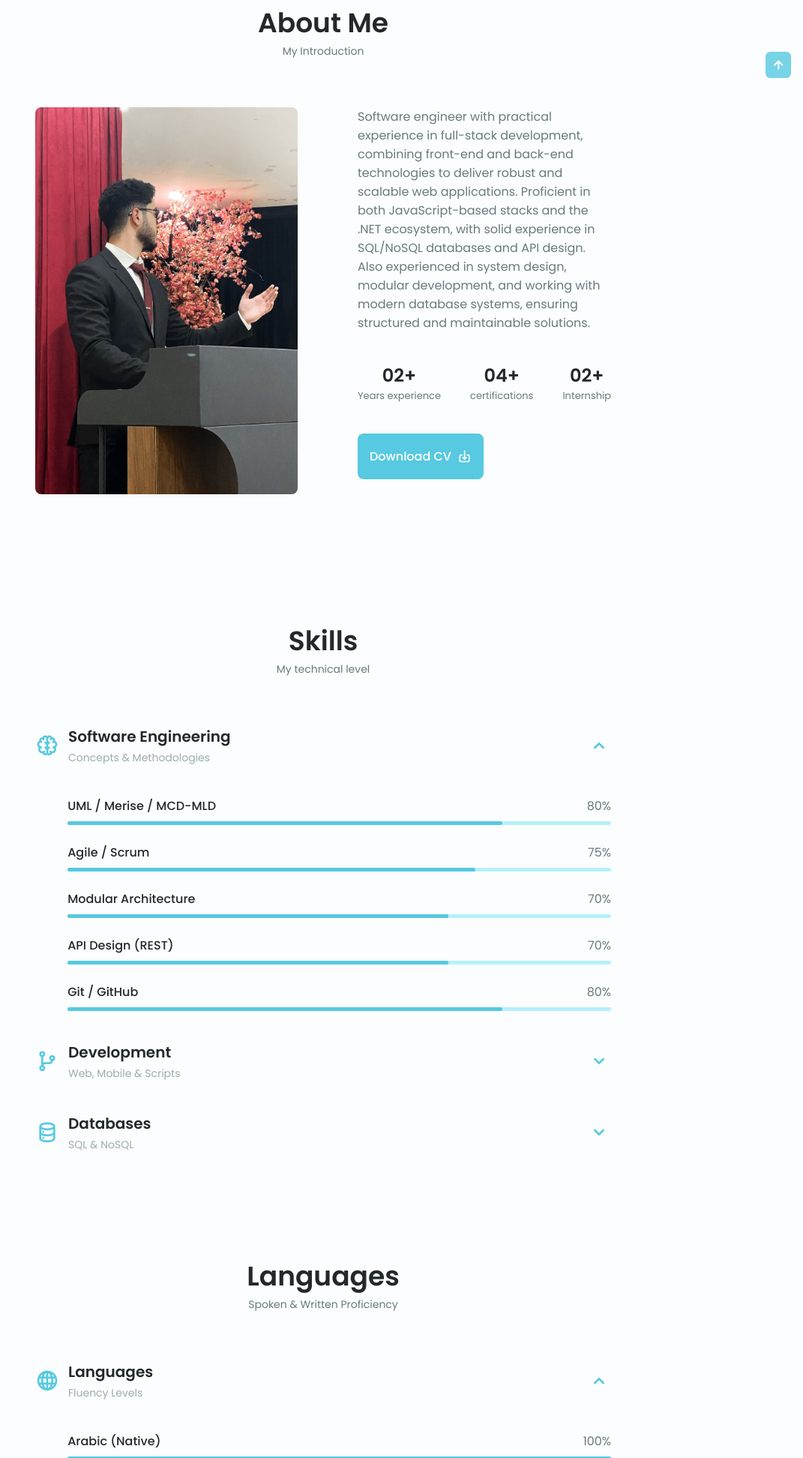
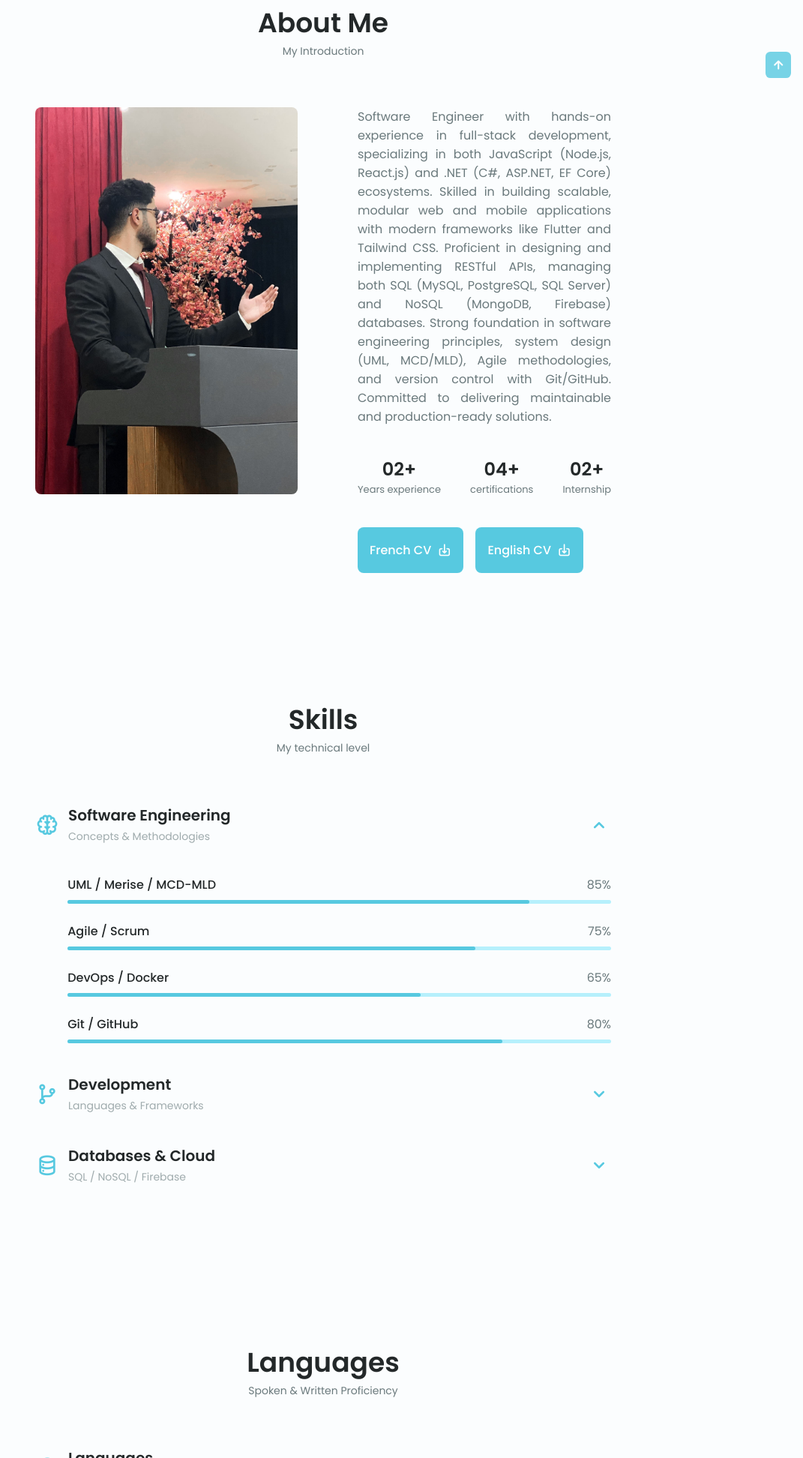
Before and after one commit to rahhilyassir/portfolio, a plain HTML site: page index.html in a window 1280 px wide. Shown: the part 856-2800 px from the top of the page at 75% size, without its empty margins (209-1280 px from the left). Drawn offline with nearby package versions, Linux system fonts and the light colour scheme.

Commit message:
skills, CVs update

```diff
--- a/index.html
+++ b/index.html
@@ -45,13 +45,8 @@
                             </a>
                         </li>
                         <li class="nav__item">
-                            <a href="#services" class="nav__link">
-                                <i class="uil uil-briefcase-alt nav__icon"></i>Services
-                            </a>
-                        </li>
-                        <li class="nav__item">
-                            <a href="#portfolio" class="nav__link">
-                                <i class="uil uil-scenery nav__icon"></i>Portfolio
+                            <a href="#QUALIFICATION" class="nav__link">
+                                <i class="uil uil-graduation-cap nav__icon"></i>Qualification
                             </a>
                         </li>
                         <li class="nav__item">
@@ -139,9 +134,7 @@
                     <img src="packages/images/PFP2.jpg" alt="" class="about__img">
                     <div class="about__data">
                         <p class="about__description">
-                            Software engineer with practical experience in full-stack development, combining front-end and back-end technologies to deliver robust and scalable web applications.
-                            Proficient in both JavaScript-based stacks and the .NET ecosystem, with solid experience in SQL/NoSQL databases and API design.
-                            Also experienced in system design, modular development, and working with modern database systems, ensuring structured and maintainable solutions.
+                            Software Engineer with hands-on experience in full-stack development, specializing in both JavaScript (Node.js, React.js) and .NET (C#, ASP.NET, EF Core) ecosystems. Skilled in building scalable, modular web and mobile applications with modern frameworks like Flutter and Tailwind CSS. Proficient in designing and implementing RESTful APIs, managing both SQL (MySQL, PostgreSQL, SQL Server) and NoSQL (MongoDB, Firebase) databases. Strong foundation in software engineering principles, system design (UML, MCD/MLD), Agile methodologies, and version control with Git/GitHub. Committed to delivering maintainable and production-ready solutions.
                         </p>
                         <div class="about__info">
                             <div>
@@ -159,8 +152,11 @@
                         </div>
 
                         <div class="about__buttons">
-                            <a download="packages\images\MonCv.pdf" href="packages\images\MonCv.pdf" target="_blank" class="button button--flex">
-                                Download CV<i class="uil uil-download-alt button__icon"></i>
+                            <a download="YassirRAHHIL-cv-fr" href="packages\images\YassirRAHHIL-cv-fr.pdf" target="_blank" class="button button--flex">
+                                French CV<i class="uil uil-download-alt button__icon"></i>
+                            </a>
+                            <a download="YassirRAHHIL-cv-en" href="packages\images\YassirRAHHIL-cv-en.pdf" target="_blank" class="button button--flex">
+                                English CV<i class="uil uil-download-alt button__icon"></i>
                             </a>
                         </div>
                     </div>
@@ -189,7 +185,7 @@
                     <div class="skills__data">
                         <div class="skills__titles">
                             <h3 class="skills__name">UML / Merise / MCD-MLD</h3>
-                                        <span class="skills__number">80%</span>
+                            <span class="skills__number">85%</span>
                         </div>
                         <div class="skills__bar">
                             <span class="skills__percentage skills__uml"></span>
@@ -206,20 +202,11 @@
                     </div>
                     <div class="skills__data">
                         <div class="skills__titles">
-                                        <h3 class="skills__name">Modular Architecture</h3>
-                                        <span class="skills__number">70%</span>
+                            <h3 class="skills__name">DevOps / Docker</h3>
+                            <span class="skills__number">65%</span>
                         </div>
                         <div class="skills__bar">
-                                        <span class="skills__percentage skills__modular"></span>
-                                    </div>
-                                </div>
-                                <div class="skills__data">
-                                    <div class="skills__titles">
-                                        <h3 class="skills__name">API Design (REST)</h3>
-                                        <span class="skills__number">70%</span>
-                                    </div>
-                                    <div class="skills__bar">
-                                        <span class="skills__percentage skills__api"></span>
+                            <span class="skills__percentage skills__devops"></span>
                         </div>
                     </div>
                     <div class="skills__data">
@@ -234,31 +221,30 @@
                 </div>
             </div>
 
-
-                        <!-- Back-End Development -->
+            <!-- Development -->
             <div class="skills__content skills__close">
                 <div class="skills__header">
                     <i class="uil uil-code-branch skills__icon"></i>
                     <div>
                         <h1 class="skills__title">Development</h1>
-                                    <span class="skills__subtitle">Web, Mobile & Scripts</span>
+                        <span class="skills__subtitle">Languages & Frameworks</span>
                     </div>
                     <i class="uil uil-angle-down skills__arrow"></i>
                 </div>
                 <div class="skills__list grid">
                     <div class="skills__data">
                         <div class="skills__titles">
-                                        <h3 class="skills__name">.NET / ASP.NET Core</h3>
-                                        <span class="skills__number">70%</span>
+                            <h3 class="skills__name">C / C++</h3>
+                            <span class="skills__number">75%</span>
                         </div>
                         <div class="skills__bar">
-                                        <span class="skills__percentage skills__dotnet"></span>
+                            <span class="skills__percentage skills__csharp"></span>
                         </div>
                     </div>
                     <div class="skills__data">
                         <div class="skills__titles">
-                                        <h3 class="skills__name">Node.js / Express</h3>
-                                        <span class="skills__number">65%</span>
+                            <h3 class="skills__name">JavaScript / Node.js / Express</h3>
+                            <span class="skills__number">70%</span>
                         </div>
                         <div class="skills__bar">
                             <span class="skills__percentage skills__node"></span>
@@ -266,7 +252,7 @@
                     </div>
                     <div class="skills__data">
                         <div class="skills__titles">
-                                        <h3 class="skills__name">React.js</h3>
+                            <h3 class="skills__name">React.js / tailwind css</h3>
                             <span class="skills__number">70%</span>
                         </div>
                         <div class="skills__bar">
@@ -284,7 +270,16 @@
                     </div>
                     <div class="skills__data">
                         <div class="skills__titles">
-                                        <h3 class="skills__name">Python (Scripts)</h3>
+                            <h3 class="skills__name">C# / .NET / ASP.NET / EF Core</h3>
+                            <span class="skills__number">70%</span>
+                        </div>
+                        <div class="skills__bar">
+                            <span class="skills__percentage skills__dotnet"></span>
+                        </div>
+                    </div>
+                    <div class="skills__data">
+                        <div class="skills__titles">
+                            <h3 class="skills__name">Python / Flask / OpenCV / Scripts</h3>
                             <span class="skills__number">75%</span>
                         </div>
                         <div class="skills__bar">
@@ -294,22 +289,21 @@
                 </div>
             </div>
 
-
-                        <!-- Front-End Development -->
+            <!-- Databases & Cloud -->
             <div class="skills__content skills__close">
                 <div class="skills__header">
                     <i class="uil uil-database skills__icon"></i>
                     <div>
-                                    <h1 class="skills__title">Databases</h1>
-                                    <span class="skills__subtitle">SQL & NoSQL</span>
+                        <h1 class="skills__title">Databases & Cloud</h1>
+                        <span class="skills__subtitle">SQL / NoSQL / Firebase</span>
                     </div>
                     <i class="uil uil-angle-down skills__arrow"></i>
                 </div>
                 <div class="skills__list grid">
                     <div class="skills__data">
                         <div class="skills__titles">
-                                        <h3 class="skills__name">PostgreSQL / MySQL</h3>
-                                        <span class="skills__number">70%</span>
+                            <h3 class="skills__name">MySQL / PostgreSQL</h3>
+                            <span class="skills__number">75%</span>
                         </div>
                         <div class="skills__bar">
                             <span class="skills__percentage skills__sql"></span>
@@ -317,15 +311,37 @@
                     </div>
                     <div class="skills__data">
                         <div class="skills__titles">
+                            <h3 class="skills__name">SQL Server</h3>
+                            <span class="skills__number">70%</span>
+                        </div>
+                        <div class="skills__bar">
+                            <span class="skills__percentage skills__sqlserver"></span>
+                        </div>
+                    </div>
+                    <div class="skills__data">
+                        <div class="skills__titles">
                             <h3 class="skills__name">MongoDB</h3>
-                                        <span class="skills__number">60%</span>
+                            <span class="skills__number">70%</span>
                         </div>
                         <div class="skills__bar">
                             <span class="skills__percentage skills__mongo"></span>
                         </div>
                     </div>
+                    <div class="skills__data">
+                        <div class="skills__titles">
+                            <h3 class="skills__name">Firebase</h3>
+                            <span class="skills__number">65%</span>
+                        </div>
+                        <div class="skills__bar">
+                            <span class="skills__percentage skills__firebase"></span>
                         </div>
                     </div>
+                </div>
+            </div>
+        </div>
+    </div>
+</section>
+
             <!--==================== LANGUAGES ====================-->
             <section class="skills section" id="languages">
                 <h2 class="section__title">Languages</h2>
@@ -379,7 +395,7 @@
 
 
               <!--==================== QUALIFICATION ====================-->
-        <section class="qualification__section">
+        <section class="qualification__section" id="QUALIFICATION">
             <h2 class="section__title">Qualification</h2>
             <span class="section__subtitle">My personal journey</span>
 
@@ -565,7 +581,7 @@
             <div class="footer__container container grid">
                 <div>
                     <h1 class="footer__title">Yassir RAHHIL</h1>
-                    <span class="footer__subtitle">Data Engineer</span>
+                    <span class="footer__subtitle">Software Engineer</span>
                 </div>
 
                 <ul class="footer__links">
--- a/packages/css/styles.css
+++ b/packages/css/styles.css
@@ -417,8 +417,11 @@ img {
 }
 
 .about__description {
-  text-align: center;
+  text-align: justify;
   margin-bottom: var(--mb-2-5);
+}
+.about__container .about__description {
+  text-align: justify;
 }
 
 .about__info {
@@ -446,6 +449,7 @@ img {
 .about__buttons {
   display: flex;
   justify-content: center;
+  gap: 1rem;
 }
 
 /*==================== SKILLS ====================*/
@@ -516,20 +520,17 @@ img {
   background-color: var(--first-color);
 }
 /* === Software Engineering Concepts === */
+/* === Software Engineering === */
 .skills__uml {
-  width: 80%;
+  width: 85%;
 }
 
 .skills__agile {
   width: 75%;
 }
 
-.skills__modular {
-  width: 70%;
-}
-
-.skills__api {
-  width: 70%;
+.skills__devops {
+  width: 65%;
 }
 
 .skills__git {
@@ -537,12 +538,12 @@ img {
 }
 
 /* === Development === */
-.skills__dotnet {
-  width: 70%;
+.skills__csharp {
+  width: 75%;
 }
 
 .skills__node {
-  width: 65%;
+  width: 70%;
 }
 
 .skills__react {
@@ -553,17 +554,29 @@ img {
   width: 60%;
 }
 
+.skills__dotnet {
+  width: 70%;
+}
+
 .skills__python {
   width: 75%;
 }
 
-/* === Databases === */
+/* === Databases & Cloud === */
 .skills__sql {
+  width: 75%;
+}
+
+.skills__sqlserver {
   width: 70%;
 }
 
 .skills__mongo {
-  width: 60%;
+  width: 70%;
+}
+
+.skills__firebase {
+  width: 65%;
 }
 
 .skills__arabic {
```
Also changed, not shown: packages/images/pras-2.jpeg (deleted), 2 other files. Lines whose indentation alone changed are shown as unchanged.
